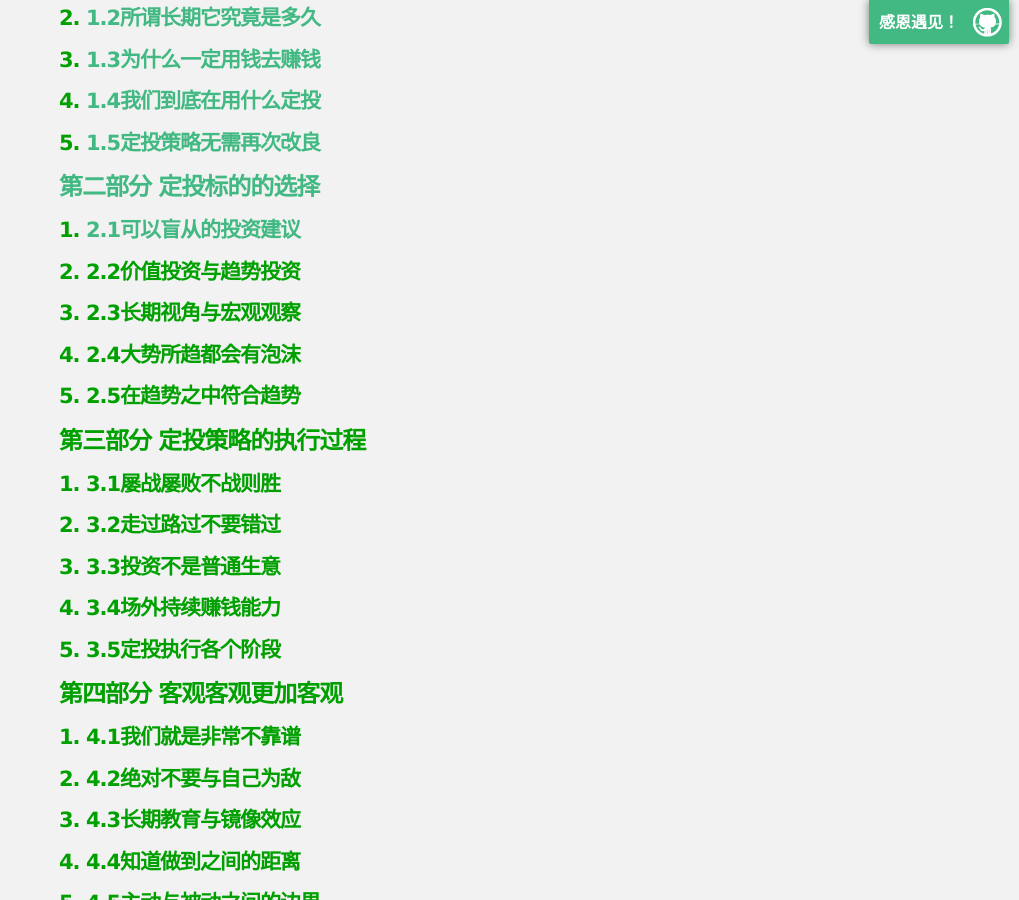
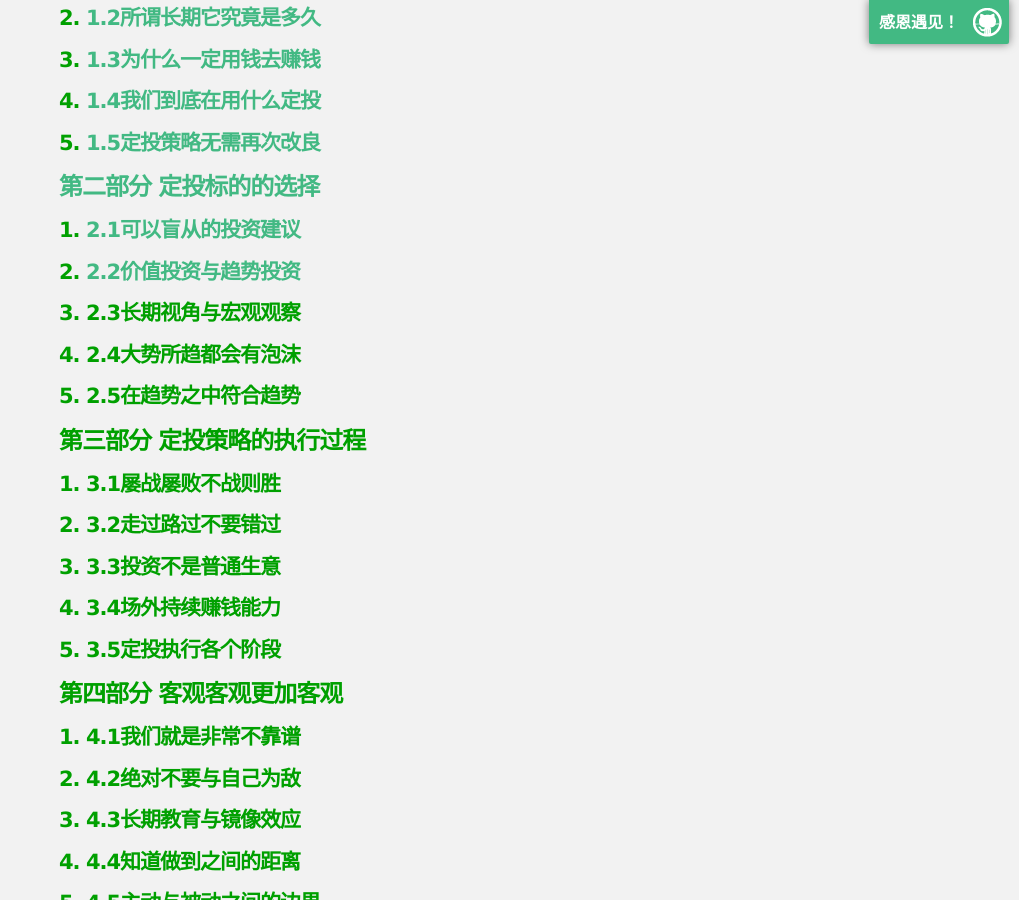
Before and after one commit to liangxincn/-, a Jekyll site: the page built from index.md, in a window 1280 px wide and 900 px high, scrolled down 1343 px. Shown: the whole window, without its empty margins (261-1280 px from the left). Built offline with Jekyll 4.4.1, drawn with Linux system fonts in a browser that asks for light colours; our own code applies the rules of GitHub Pages for plain Markdown files; part of the change alters nothing that is shown.

```diff
--- a/index.md
+++ b/index.md
@@ -35,7 +35,7 @@
 
 #### 1. [2.1可以盲从的投资建议](./chapter02-1.html "《定投改变命运》（第三版）20220114完成")
 
-#### 2. 2.2价值投资与趋势投资
+#### 2. [2.2价值投资与趋势投资](./chapter02-2.html "《定投改变命运》（第三版）20220114完成")
 
 #### 3. 2.3长期视角与宏观观察
 
```
